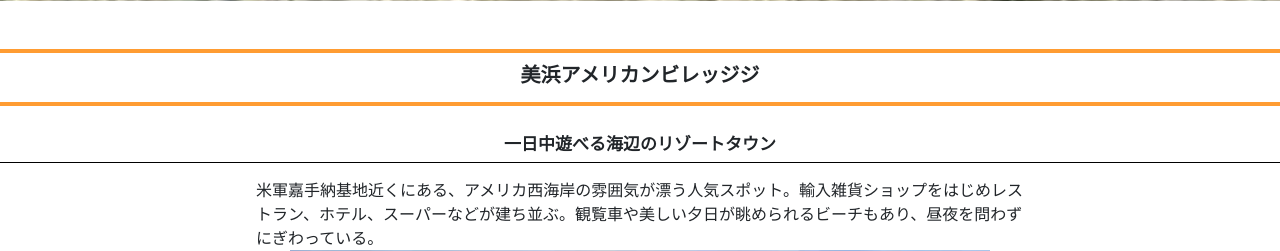
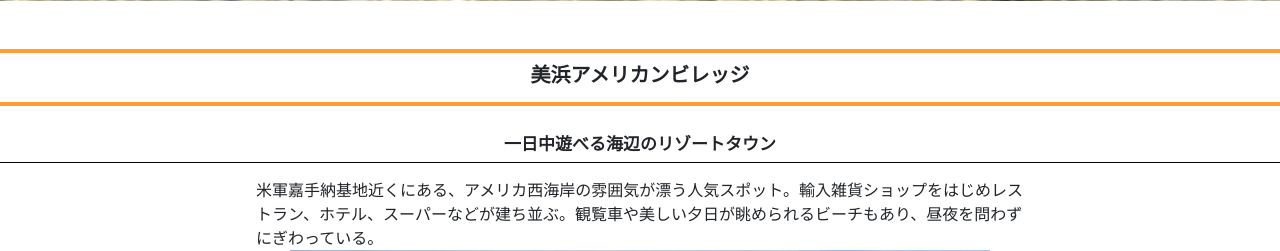
Before and after one commit to takara1102/okinawakanko, a PHP site: page / in a window 1280 px wide. Shown: the part 995-1246 px from the top of the page. Run offline with PHP 8.4, Linux system fonts and the light colour scheme.

Commit message:
h2を修正

```diff
--- a/index.php
+++ b/index.php
@@ -42,7 +42,7 @@
 
   <br>
   <br>
-  <h2 class="test">美浜アメリカンビレッジジ</h2>
+  <h2 class="test">美浜アメリカンビレッジ</h2>
   <h3 class="test2">一日中遊べる海辺のリゾートタウン</h3>
   <p>米軍嘉手納基地近くにある、アメリカ西海岸の雰囲気が漂う人気スポット。輸入雑貨ショップをはじめレストラン、ホテル、スーパーなどが建ち並ぶ。観覧車や美しい夕日が眺められるビーチもあり、昼夜を問わずにぎわっている。</p>
   <div class="chatan">
```
